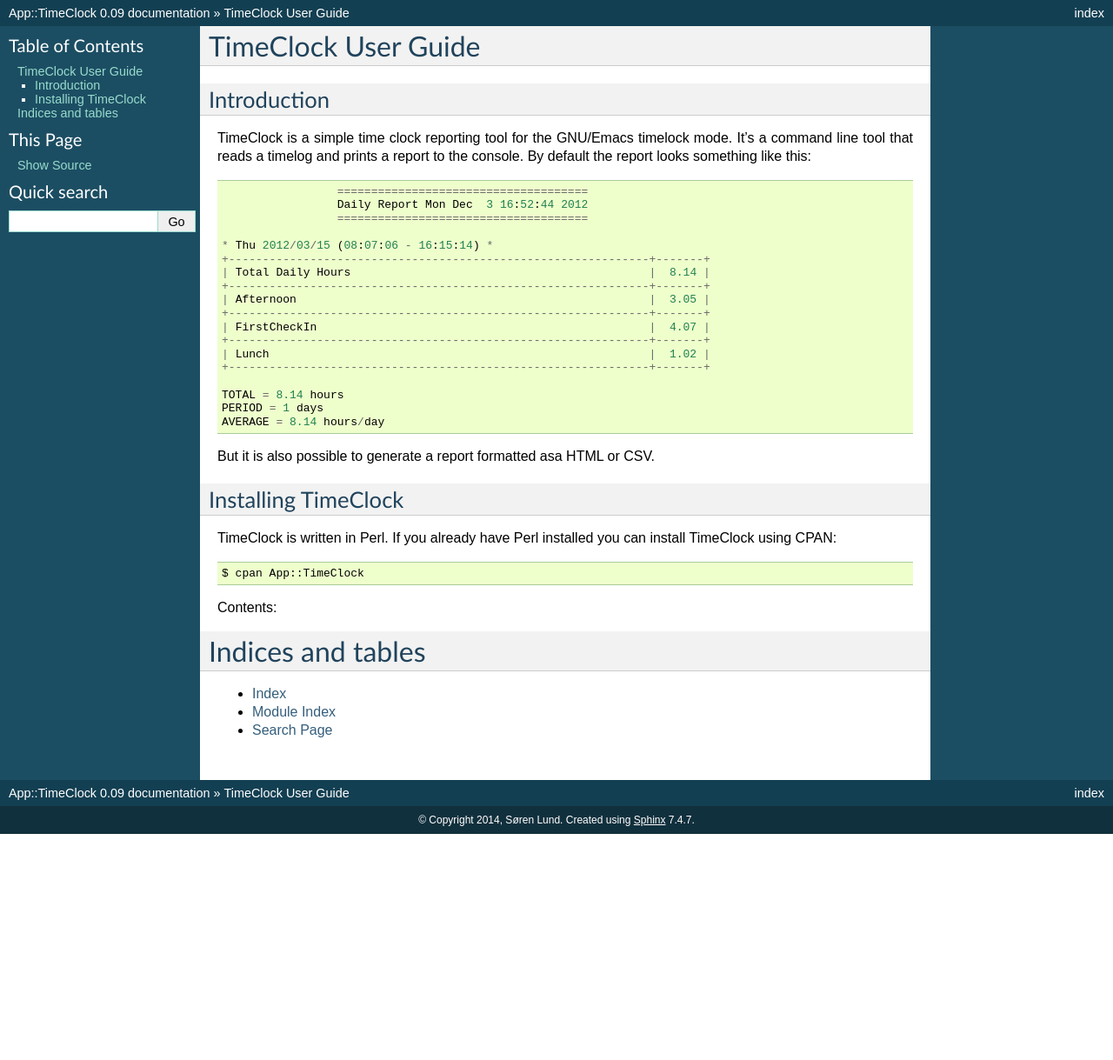
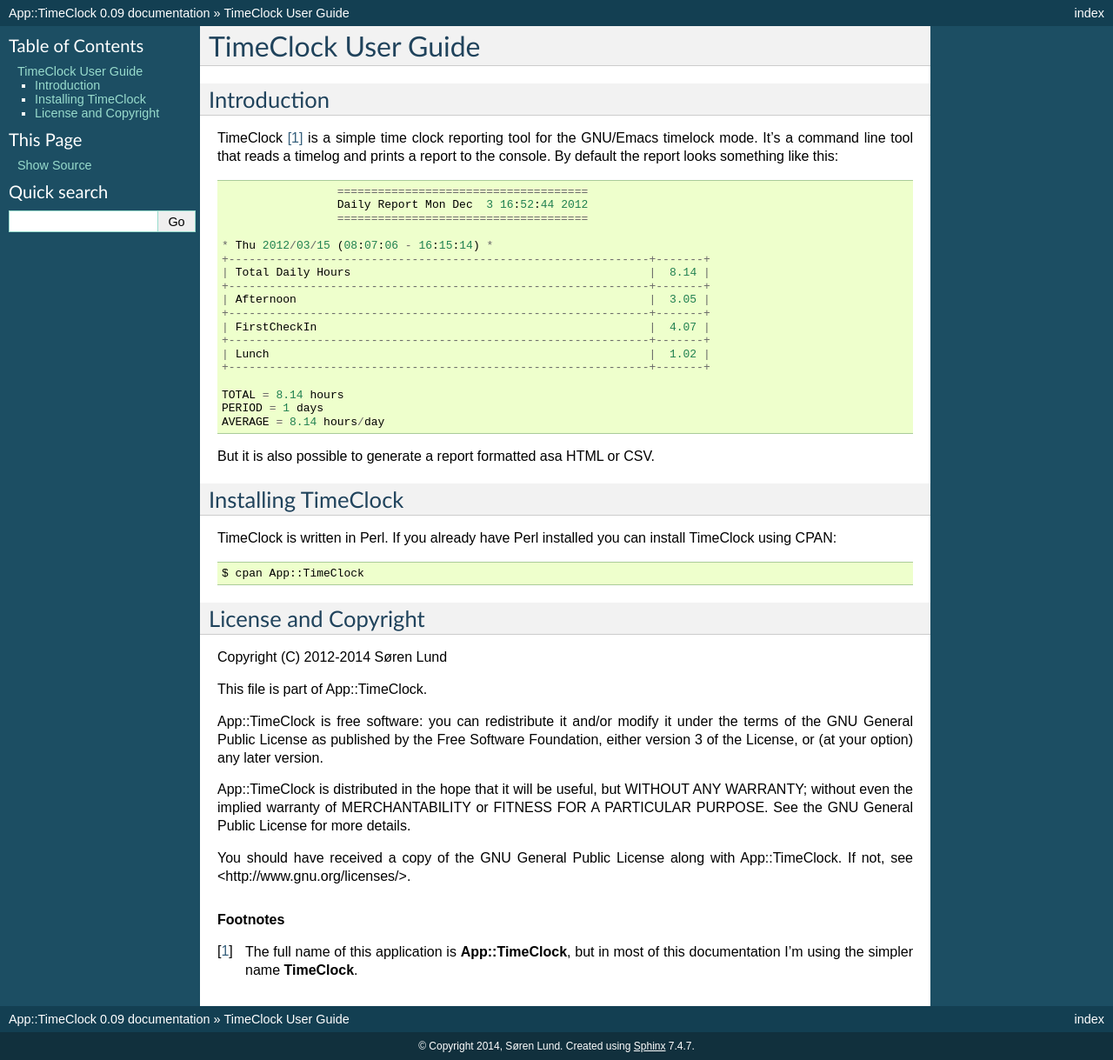
Before and after one commit to soren/App-TimeClock, a Sphinx documentation site: the page built from docs/index.rst, in a window 1280 px wide. Shown: the whole page at 87% size. Built offline with Sphinx 7.4.7, drawn with Linux system fonts in a browser that asks for light colours; before the commit the page ends 959 px from its top, so only the background shows below that.

Commit message:
Added License and Copyright section. Added footnote explaining that the full name is App::TimeClock.

```diff
--- a/docs/index.rst
+++ b/docs/index.rst
@@ -47,16 +47,28 @@
     $ cpan App::TimeClock
 
 
-Contents:
+License and Copyright
+---------------------
 
-.. toctree::
-   :maxdepth: 2
+Copyright (C) 2012-2014 Søren Lund
 
+This file is part of App::TimeClock.
 
+App::TimeClock is free software: you can redistribute it and/or modify
+it under the terms of the GNU General Public License as published by
+the Free Software Foundation, either version 3 of the License, or
+(at your option) any later version.
 
-Indices and tables
-==================
+App::TimeClock is distributed in the hope that it will be useful,
+but WITHOUT ANY WARRANTY; without even the implied warranty of
+MERCHANTABILITY or FITNESS FOR A PARTICULAR PURPOSE.  See the
+GNU General Public License for more details.
 
-* :ref:`genindex`
-* :ref:`modindex`
-* :ref:`search`
+You should have received a copy of the GNU General Public License
+along with App::TimeClock.  If not, see <http://www.gnu.org/licenses/>.
+
+.. rubric:: Footnotes
+
+.. [#fullname] The full name of this application is
+               **App::TimeClock**, but in most of this documentation
+               I'm using the simpler name **TimeClock**.
```
Also changed, not shown: other parts of docs/index.rst (+4 -4 lines).
